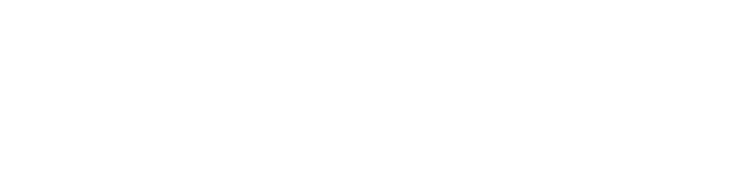
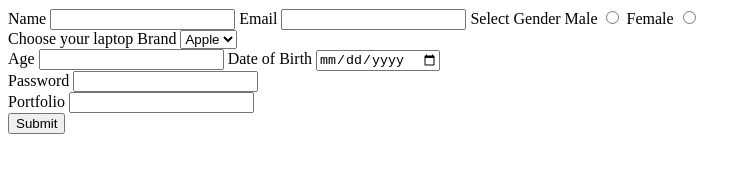
Before and after one commit to acciojob/signup-form-car-anudeepdalvi, a website: page main.html in a window 1280 px wide. Shown: the whole page, without its empty margins (0-751 px from the left). Drawn offline with Linux system fonts and the light colour scheme.

Commit message:
created a submission

```diff
--- a/main.html
+++ b/main.html
@@ -8,6 +8,50 @@
 
 <body>
 	<!-- the entire body must be written by student -->
+	<form method="post">
+		<label for="name">Name</label>
+		<input id="name" type="text" required>
+
+		<label for="email">Email</label>
+		<input id="email" type="email" required>
+
+		<label>Select Gender</label>
+		<label for="gender_m">Male</label>
+		<input for="gender_m" type="radio" required>
+		<label for="gender_f">Female</label>
+		<input name="gender" id="gender_f" type="radio" required>
+		<br>
+
+		<label for="laptop">Choose your laptop Brand</label>
+		<select id="laptop">
+			<option>Apple</option>
+			<option>Asus</option>
+			<option>HP</option>
+		</select>
+
+		<br>
+
+		<label for="age">Age</label>
+		<input id="age" type="number" required>
+
+		<label for="dob">Date of Birth</label>
+		<input id="dob" type="date" required>
+
+		<br>
+
+		<label for="password">Password</label>
+		<input id="password" type="password" required>
+
+		<br>
+
+		<label for="portfolio">Portfolio</label>
+		<input id="portfolio" type="url" required>
+
+		<br>
+
+		<button type="submit">Submit</button>
+
+	</form>
     <script type="text/javascript" src="./script.js">
 </script>
 
```
